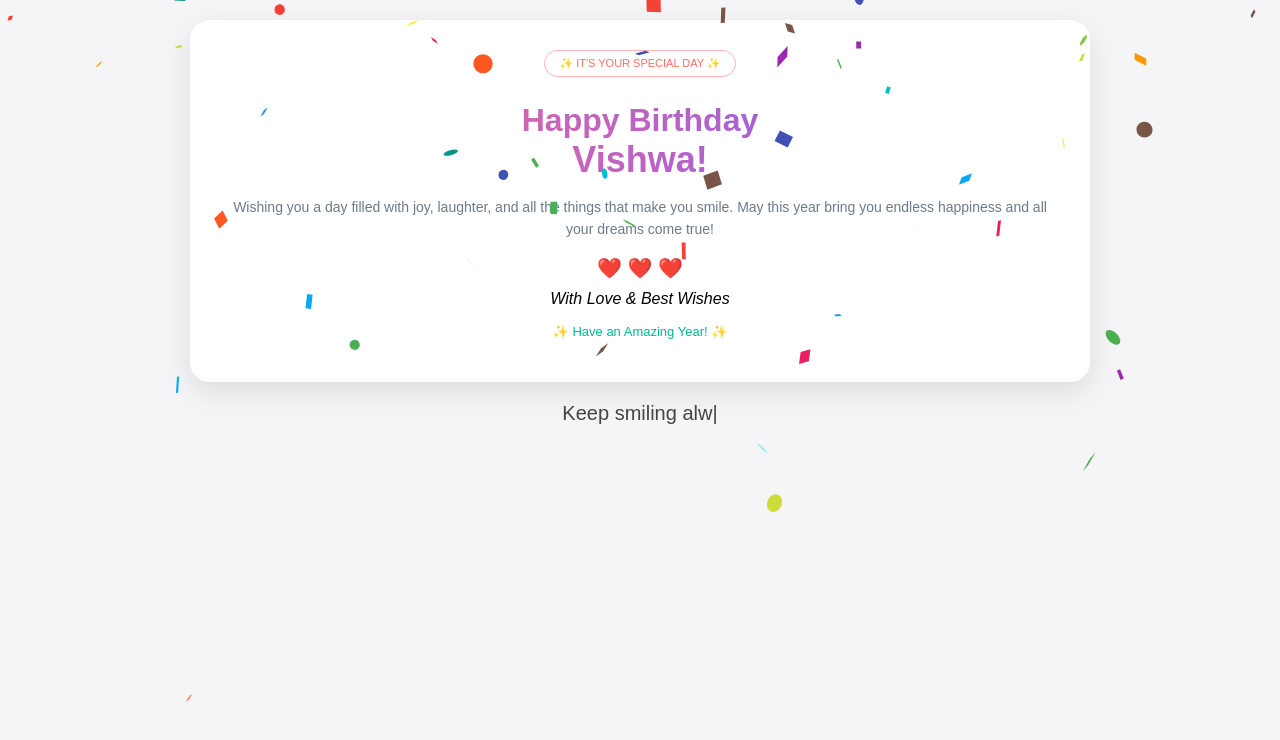
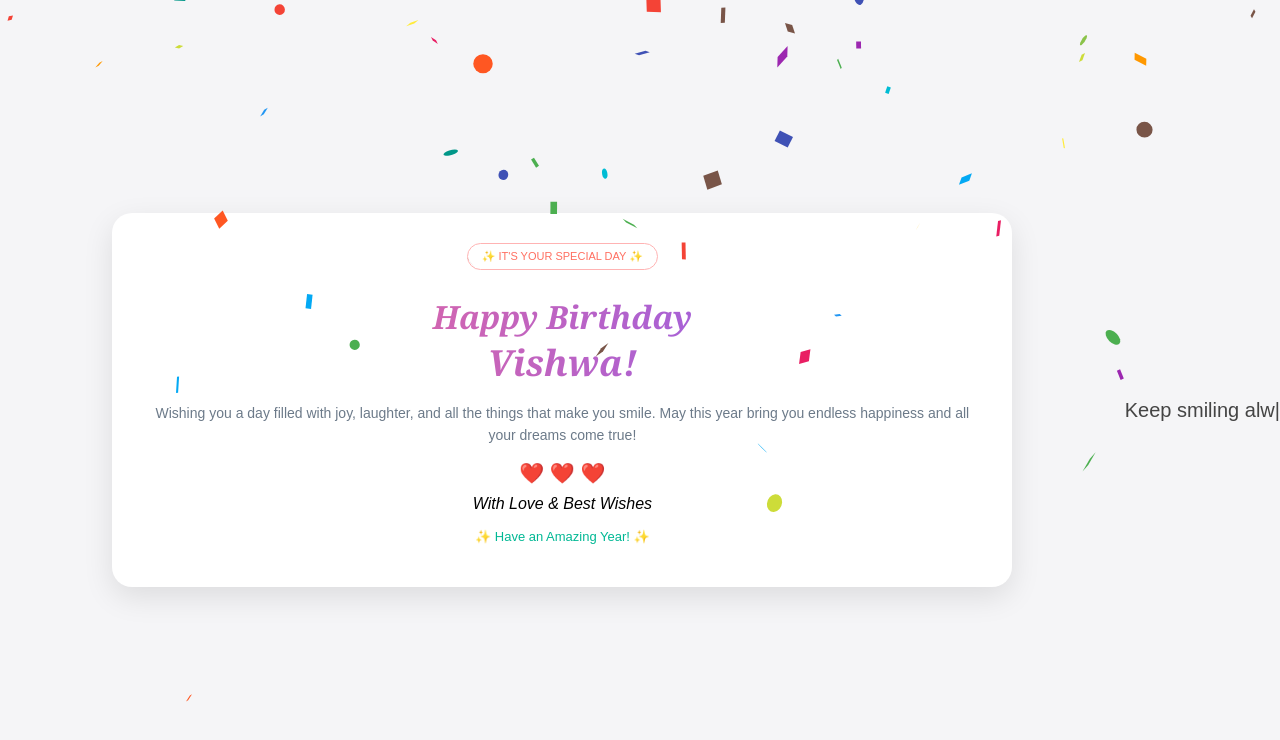
Before and after one commit to DhanalakshmiPooja-J/Birthday_Surprise, a React (Create React App) app: page / in a window 1280 px wide. Both pictures are taken after a click on the button "🎁 Click for your Birthday Surprise". Shown: the top 740 px of the page. Built offline with nearby package versions, Linux system fonts and the light colour scheme.

Commit message:
first commit

```diff
--- a/src/App.css
+++ b/src/App.css
@@ -5,7 +5,11 @@ body {
 }
 
 .app {
-  text-align: center;
+  min-height: 100vh;
+  display: flex;
+  justify-content: center;   /* horizontal center */
+  align-items: center;       /* vertical center */
+  background: #f5f5f7;
 }
 
 /* Landing screen */
--- a/src/BirthdayCard.css
+++ b/src/BirthdayCard.css
@@ -44,6 +44,8 @@
 .title {
   font-size: 32px;
   margin: 10px 0;
+  font-style: italic;
+  font-family: Cambria, Cochin, Georgia, Times, 'Times New Roman', serif;
   font-weight: 600;
   background: linear-gradient(90deg, #ff6a88, #7a5cff);
   -webkit-background-clip: text;
```
